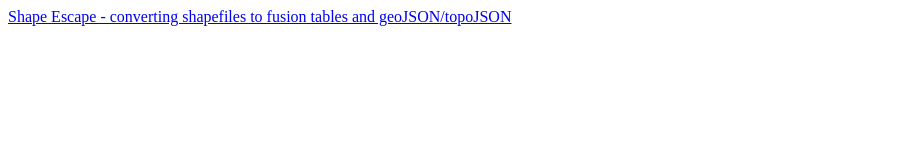
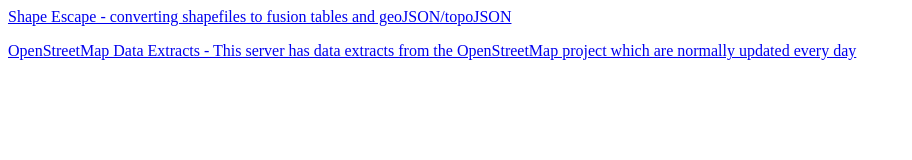
Before and after one commit to nygeog/links, a plain HTML site: page index.html in a window 1280 px wide. Shown: the whole page, without its empty margins (0-912 px from the left). Drawn offline with Linux system fonts and the light colour scheme.

Commit message:
Update index.html

```diff
--- a/index.html
+++ b/index.html
@@ -1 +1,3 @@
 <p><a href="http://www.shpescape.com/">Shape Escape - converting shapefiles to fusion tables and geoJSON/topoJSON</a></p>
+
+<p><a href="http://download.geofabrik.de/">OpenStreetMap Data Extracts - This server has data extracts from the OpenStreetMap project which are normally updated every day</a></p>
```
